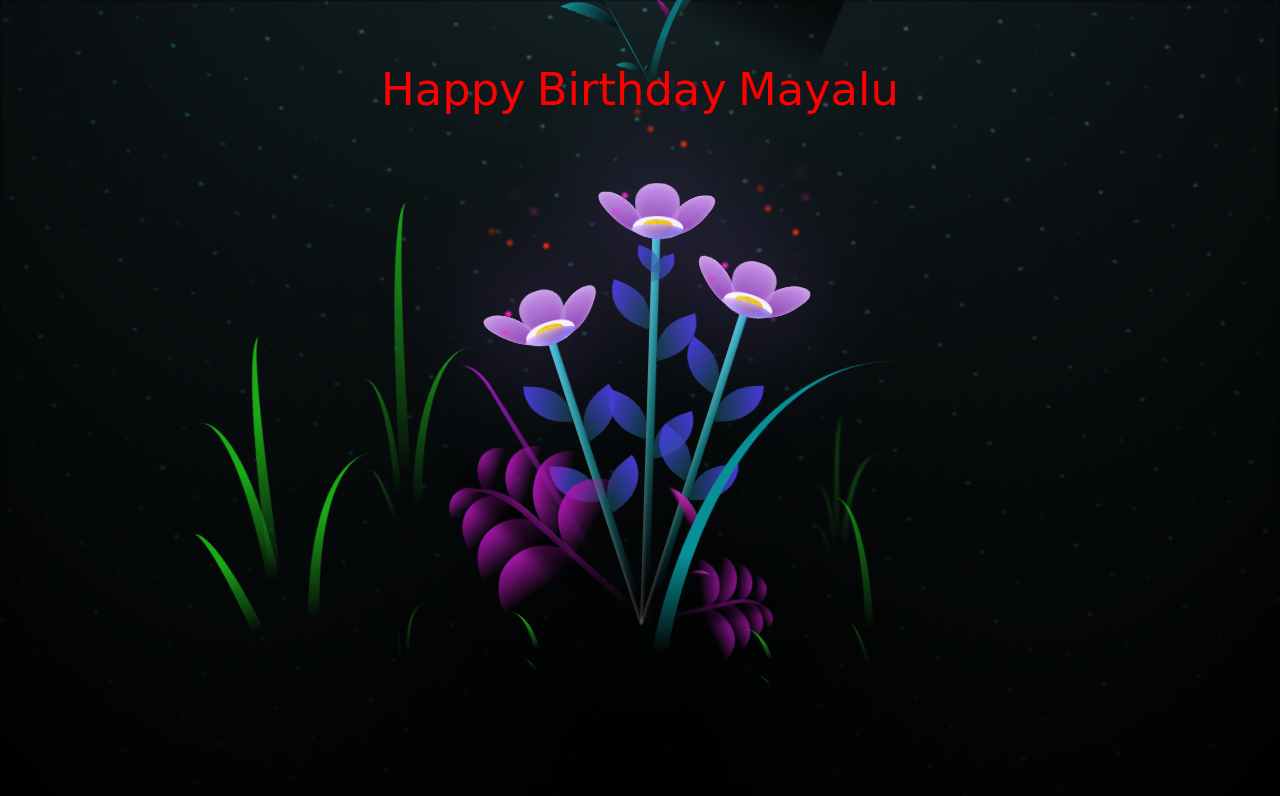
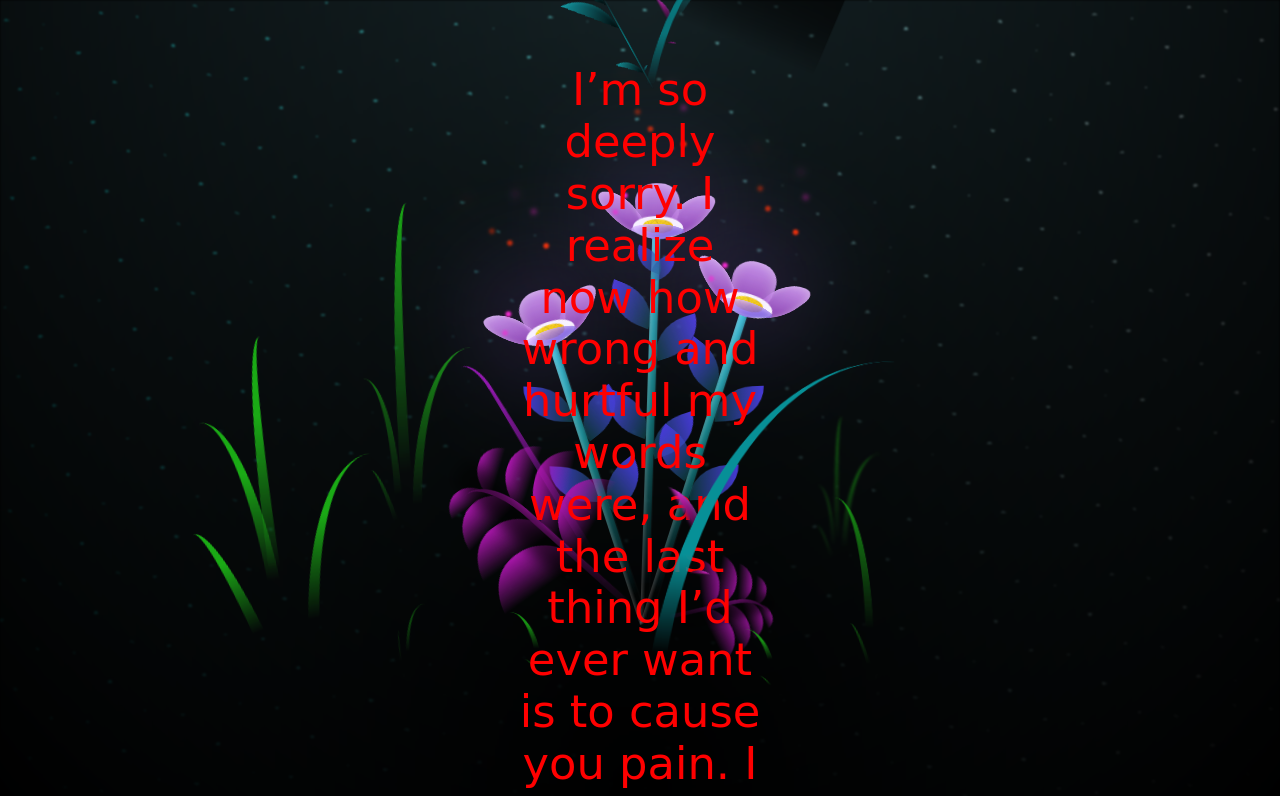
Before and after one commit to prabin303/ashim, a plain HTML site: page index.html in a window 1280 px wide. Shown: the top 796 px of the page. Drawn offline with Linux system fonts and the light colour scheme.

Commit message:
Update index.html

```diff
--- a/index.html
+++ b/index.html
@@ -11,9 +11,8 @@
         <div class="night"></div>
         <div class="flowers">
             <div class="happy-birthday">
-                <span class="happy">Happy</span>
-                <span class="birthday">Birthday</span>
-                <span class="mayalu">Mayalu</span>
+                <span class="happy">I’m so deeply sorry. I realize now how wrong and hurtful my words were, and the last thing I’d ever want is to cause you pain. I care about you so much and never want you to feel anything less. I miss you every day, every sound and notification makes me hope it’s you. You’re my favorite person, and I love you more than words can say. I know I've some problems, I can't express myself properly and endup hurting you. I'm really sorry. I will do my best to fix myself and never hurt you ever again.</span>
+
               </div>
             <div class="flower flower--1">
             <div class="flower__leafs flower__leafs--1">
```
